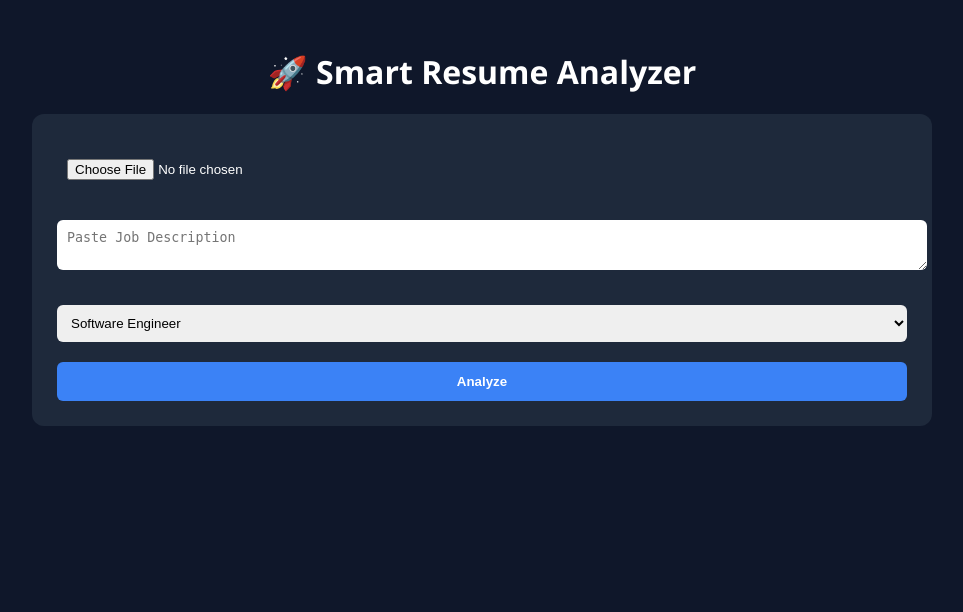
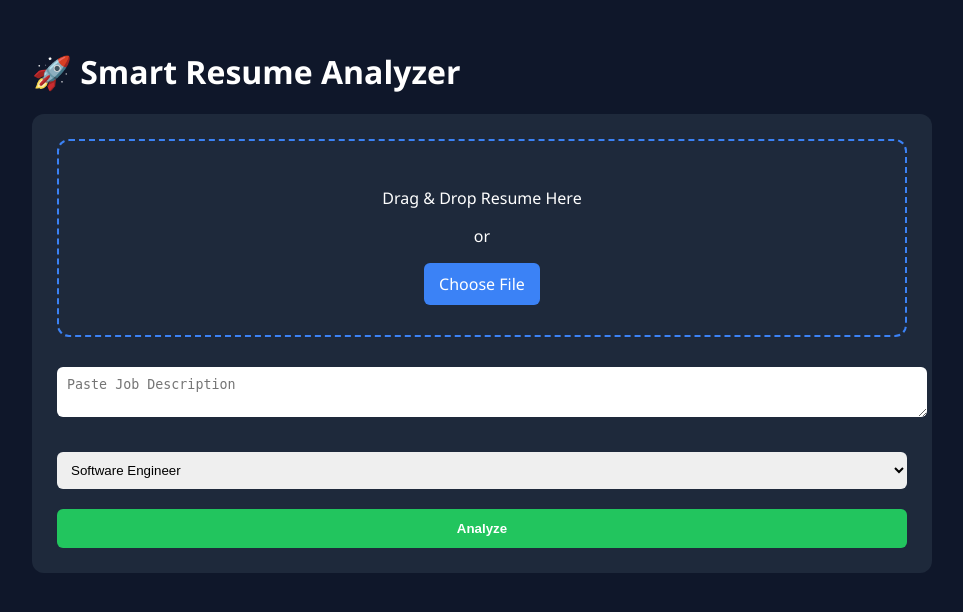
Before and after one commit to harshpawarwork/Smart-Resume-Analyzer, a Flask app: page / in a window 1280 px wide. Shown: the top 612 px of the page, without its empty margins (158-1121 px from the left). Run offline with Flask 3, Linux system fonts and the light colour scheme.

Commit message:
Updated resume analyzer with role-based logic

```diff
--- a/static/style.css
+++ b/static/style.css
@@ -10,7 +10,6 @@ body {
     margin: 50px auto;
 }
 
-/* Card */
 .card {
     background: #1e293b;
     padding: 25px;
@@ -18,17 +17,36 @@ body {
     margin-bottom: 20px;
 }
 
-/* Headings */
-h1, h2 {
+/* 🔥 Drag & Drop Box */
+#drop-area {
+    border: 2px dashed #3b82f6;
+    border-radius: 12px;
+    padding: 30px;
     text-align: center;
+    margin-bottom: 20px;
+    transition: 0.3s;
 }
 
-h3 {
-    margin-top: 20px;
+#drop-area.highlight {
+    background: #1e40af;
+}
+
+/* Hide default input */
+#fileElem {
+    display: none;
+}
+
+/* Custom button */
+.upload-btn {
+    display: inline-block;
+    padding: 10px 15px;
+    background: #3b82f6;
+    border-radius: 6px;
+    cursor: pointer;
 }
 
 /* Inputs */
-input, textarea, select {
+textarea, select {
     width: 100%;
     padding: 10px;
     margin: 10px 0 20px;
@@ -40,7 +58,7 @@ input, textarea, select {
 button {
     width: 100%;
     padding: 12px;
-    background: #3b82f6;
+    background: #22c55e;
     border: none;
     border-radius: 6px;
     color: white;
@@ -63,9 +81,3 @@ ul {
 li {
     margin: 5px 0;
 }
-
-/* Category title */
-h4 {
-    margin-top: 15px;
-    color: #38bdf8;
-}
--- a/templates/index.html
+++ b/templates/index.html
@@ -13,7 +13,13 @@
 
     <form method="POST" enctype="multipart/form-data" class="card">
 
-        <input type="file" name="resume" required>
+        <!-- 🔥 Drag & Drop Box -->
+        <div id="drop-area">
+            <p>Drag & Drop Resume Here</p>
+            <p>or</p>
+            <label for="fileElem" class="upload-btn">Choose File</label>
+            <input type="file" id="fileElem" name="resume" accept=".pdf" required>
+        </div>
 
         <textarea name="job_desc" placeholder="Paste Job Description" required></textarea>
 
@@ -28,7 +34,6 @@
 
     {% if score %}
     <div class="card">
-
         <h2>Score</h2>
         <div class="score">{{ score }}%</div>
 
@@ -40,7 +45,6 @@
         </ul>
 
         <h3>🎯 Role-Based Missing Skills</h3>
-
         {% for category, skills in role_missing.items() %}
             <h4>{{ category }}</h4>
             <ul>
@@ -56,11 +60,33 @@
                 <li>{{ s }}</li>
             {% endfor %}
         </ul>
-
     </div>
     {% endif %}
 
 </div>
 
+<!-- 🔥 JS for drag & drop -->
+<script>
+let dropArea = document.getElementById("drop-area");
+let fileInput = document.getElementById("fileElem");
+
+dropArea.addEventListener("dragover", (e) => {
+    e.preventDefault();
+    dropArea.classList.add("highlight");
+});
+
+dropArea.addEventListener("dragleave", () => {
+    dropArea.classList.remove("highlight");
+});
+
+dropArea.addEventListener("drop", (e) => {
+    e.preventDefault();
+    dropArea.classList.remove("highlight");
+
+    let files = e.dataTransfer.files;
+    fileInput.files = files;
+});
+</script>
+
 </body>
 </html>
```
